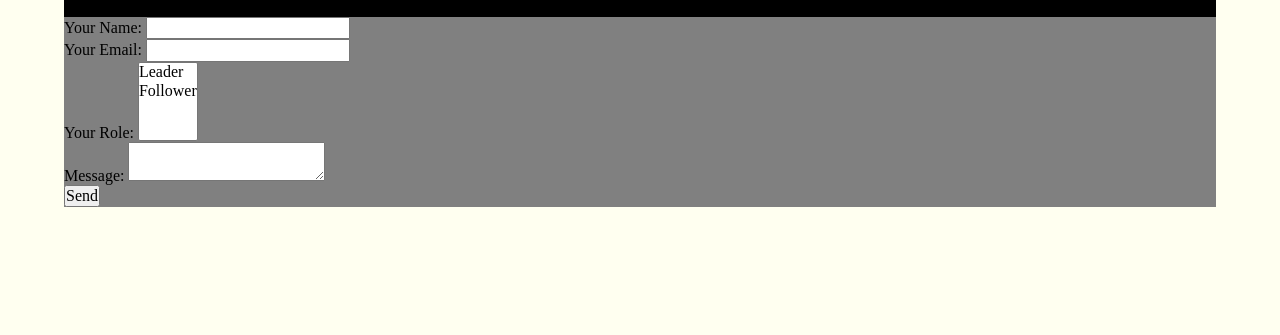
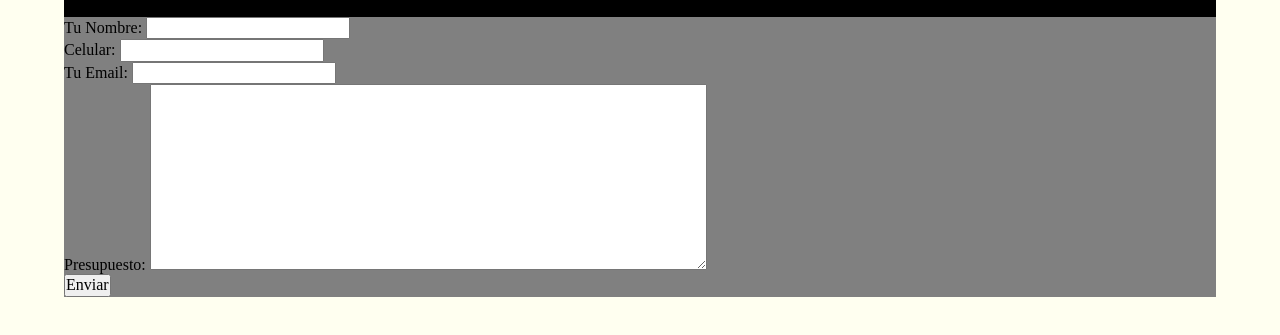
Before and after one commit to SadMachine404/mypcweb, a plain HTML site: page presupuesto.html in a window 1280 px wide. Shown: the part 123-458 px from the top of the page. Drawn offline with Linux system fonts and the light colour scheme.

Commit message:
modificando formulario con los datos que quiero

```diff
--- a/presupuesto.html
+++ b/presupuesto.html
@@ -28,34 +28,30 @@
 
         <section class="main">
             <article>
-                <form name="contact" action="presupuesto.php" method="post" data-netli  data-netlify="true">
+                <form name="contact" method="POST" data-netlify="true">
 
-                    <form name="contact" method="POST" data-netlify="true">
                     <p>
-                          <label>Your Name: <input type="text" name="name" /></label>
+                        <label>Tu Nombre: <input type="text" name="name" /></label>
                     </p>
-                        <p>
-                          <label>Your Email: <input type="email" name="email" /></label>
-                        </p>
-                        <p>
+                    <!-- <p>
                         <label>Your Role: <select name="role[]" multiple>
                             <option value="leader">Leader</option>
                             <option value="follower">Follower</option>
                         </select></label>
+                    </p> -->
+                    <p>
+                        <label>Celular: <input type="number" name="celular"></label>
                     </p>
                     <p>
-                          <label>Message: <textarea name="message"></textarea></label>
+                        <label>Tu Email: <input type="email" name="email" /></label>
                     </p>
                     <p>
-                          <button type="submit">Send</button>
+                        <label>Presupuesto: <textarea name="message" cols="60" rows="10"></textarea></label>
+                    </p>
+                    <p>
+                        <button type="submit">Enviar</button>
                     </p>
                 </form>
-
-                    <!-- <input type="text" name="nombre" placeholder="Nombre" required>
-                    <input type="text" name="correo" placeholder="Correo" required>
-                    <input type="text" name="telefono" placeholder="Telefono" required>
-                    <textarea name="mensaje" placeholder="Escriba su mensaje" required></textarea>
-                    <input type="submit" value="ENVIAR" id="boton" required> -->
 
                 <!-- <label for="nombre">Nombre y Apellido: </label>
                     <input name="nombre" type="text"> -->
@@ -64,16 +60,10 @@
                 <!-- <label for="presupuesto">Describe tu presupuesto, que necesitas, presupuesto, etc
                         : </label>
                     <textarea name="mensaje" id="" cols="80" rows="8"></textarea>
-                    <button type="submit">Enviar</button>
-                    <input type="email" name="email" placeholder="su email"> -->
-                        <!-- <input type="text" name="nombre " placeholder="nombre">
-                        <input name="mensaje" placeholder="you name">
-                        <input type="email" name="email" >
-                        <textarea name="mensaje"  cols="30" rows="10"></textarea>
-                        <button type="submit">botom</button> -->
+                    <button type="submit">Enviar</button> -->
 
 
-                </form>
+
             </article>
         </section>
 
```
Lines whose indentation alone changed are shown as unchanged.
